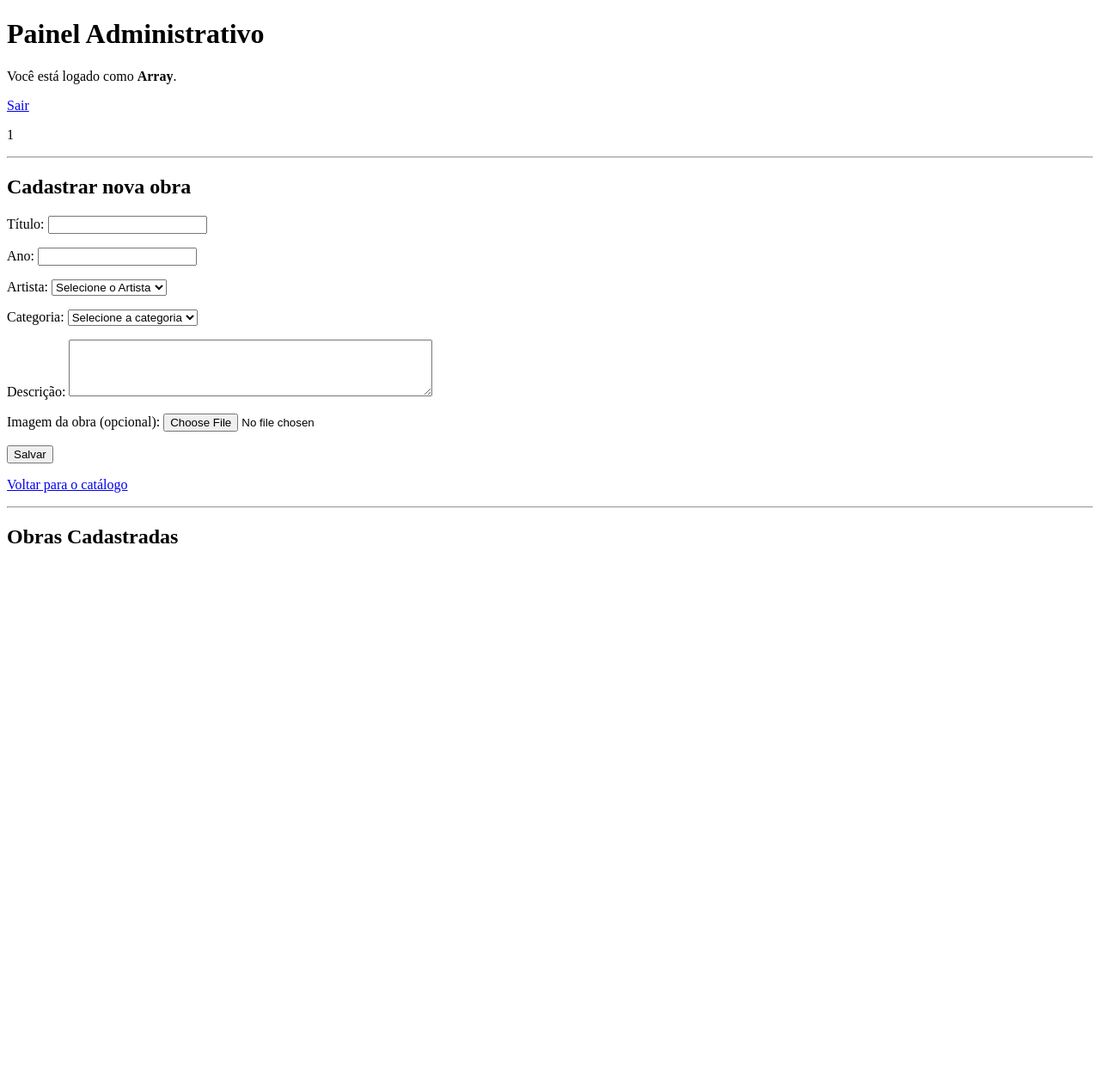
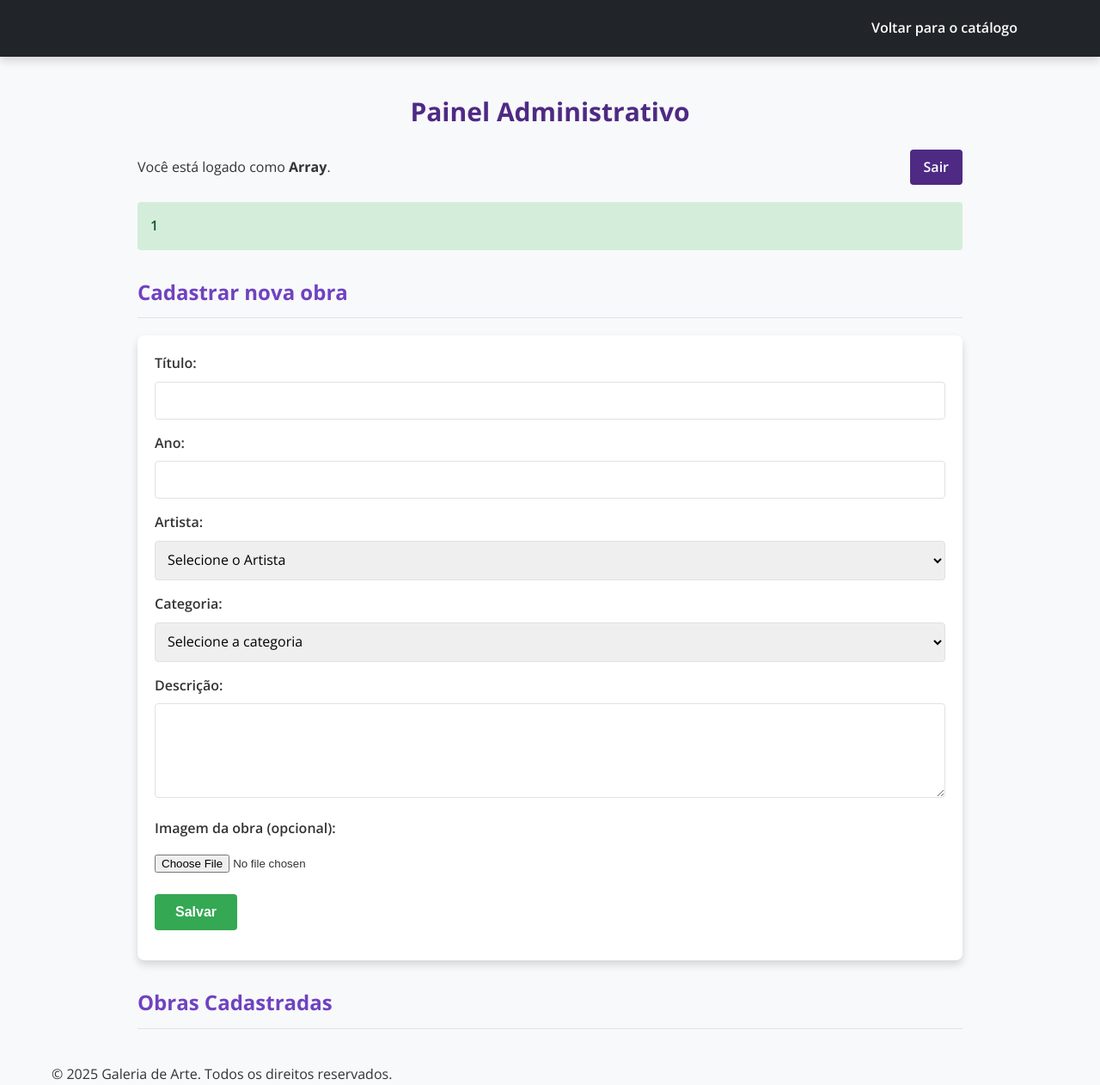
Before and after one commit to marcoantoniofranco/cascoCultural, a PHP site: page /protegido.php in a window 1280 px wide. Shown: the whole page at 86% size. Before the commit the page ends 632 px from the top, so only its background shows below. Run offline with PHP 8.4, Linux system fonts and the light colour scheme; the visitor is signed in with stand-in values (Sample User, id 1); data that the repository does not hold is empty.

Commit message:
feat: Melhoria do design

```diff
--- /dev/null
+++ b/src/assets/css/admin.css
@@ -0,0 +1,151 @@
+body {
+  background-color: var(--light-bg);
+  padding-bottom: 4rem;
+}
+
+.admin-container {
+  max-width: 100rem;
+  margin: 0 auto;
+  padding: 2rem;
+}
+
+h1 {
+  font-size: 3rem;
+  color: var(--primary-color);
+  margin: 2rem 0;
+  text-align: center;
+}
+
+h2 {
+  font-size: 2.4rem;
+  color: var(--secondary-color);
+  margin: 3rem 0 2rem;
+  border-bottom: 1px solid var(--border-color);
+  padding-bottom: 1rem;
+}
+
+.user-info {
+  display: flex;
+  justify-content: space-between;
+  align-items: center;
+  margin-bottom: 2rem;
+}
+
+.user-info a {
+  display: inline-block;
+  padding: 0.8rem 1.6rem;
+  background-color: var(--primary-color);
+  color: white;
+  border-radius: 0.4rem;
+  font-weight: 600;
+  transition: background-color 0.3s;
+}
+
+.user-info a:hover {
+  background-color: var(--secondary-color);
+}
+
+.message {
+  background-color: #d4edda;
+  color: #155724;
+  padding: 1.5rem;
+  margin: 2rem 0;
+  border-radius: 0.4rem;
+  font-weight: 600;
+}
+
+form {
+  background-color: white;
+  padding: 2rem;
+  border-radius: 0.8rem;
+  box-shadow: var(--shadow);
+  margin-bottom: 3rem;
+}
+
+form p {
+  margin-bottom: 1.5rem;
+}
+
+label {
+  display: block;
+  margin-bottom: 0.8rem;
+  font-weight: 600;
+  color: var(--text-color);
+}
+
+input[type="text"],
+textarea,
+select {
+  width: 100%;
+  padding: 1rem;
+  border: 1px solid var(--border-color);
+  border-radius: 0.4rem;
+  font-size: 1.6rem;
+  font-family: inherit;
+}
+
+input[type="file"] {
+  padding: 1rem 0;
+}
+
+button[type="submit"] {
+  background-color: var(--accent-color);
+  color: white;
+  border: none;
+  padding: 1.2rem 2.4rem;
+  border-radius: 0.4rem;
+  font-size: 1.6rem;
+  font-weight: 600;
+  cursor: pointer;
+  transition: background-color 0.3s;
+}
+
+button[type="submit"]:hover {
+  background-color: #2d9348;
+}
+
+.obra-cadastrada {
+  background-color: white;
+  padding: 2rem;
+  border-radius: 0.8rem;
+  box-shadow: var(--shadow);
+  margin-bottom: 2rem;
+}
+
+.obra-cadastrada h3 {
+  color: var(--primary-color);
+  margin-bottom: 1.5rem;
+  font-size: 2rem;
+}
+
+.obra-cadastrada p {
+  margin-bottom: 1rem;
+}
+
+.obra-cadastrada img {
+  max-height: 30rem;
+  width: auto;
+  margin: 1.5rem 0;
+  border-radius: 0.4rem;
+}
+
+.obra-cadastrada button[name="excluir"] {
+  background-color: #dc3545;
+  color: white;
+  border: none;
+  padding: 0.8rem 1.6rem;
+  border-radius: 0.4rem;
+  font-size: 1.4rem;
+  cursor: pointer;
+  transition: background-color 0.3s;
+}
+
+.obra-cadastrada button[name="excluir"]:hover {
+  background-color: #bd2130;
+}
+
+@media (max-width: 768px) {
+  form {
+    padding: 1.5rem;
+  }
+}
--- a/src/assets/css/reset.css
+++ b/src/assets/css/reset.css
@@ -1,9 +1,43 @@
+* {
+  margin: 0;
+  padding: 0;
+  box-sizing: border-box;
+}
+
 :root {
-    font-size: 62.5%;
+  font-size: 62.5%;
+  --primary-color: #4e2a84;
+  --secondary-color: #6f42c1;
+  --accent-color: #34a853;
+  --text-color: #333;
+  --light-bg: #f8f9fa;
+  --dark-bg: #212529;
+  --border-color: #dee2e6;
+  --shadow: 0 0.5rem 1rem rgba(0, 0, 0, 0.15);
+}
+
+html, body {
+  height: 100%;
 }
 
 body {
-    font-size: 1.4rem;
-    line-height: 1.6;
-    font-family: 'Arial', sans-serif;
+  font-size: 1.6rem;
+  line-height: 1.6;
+  font-family: 'Open Sans', 'Arial', sans-serif;
+  color: var(--text-color);
+  background-color: white;
 }
+
+a {
+  text-decoration: none;
+  color: var(--primary-color);
+}
+
+ul, ol {
+  list-style: none;
+}
+
+img {
+  max-width: 100%;
+  display: block;
+}
--- a/src/assets/css/style.css
+++ b/src/assets/css/style.css
@@ -1,27 +1,121 @@
+@import url('https://fonts.googleapis.com/css2?family=Open+Sans:wght@400;600;700&display=swap');
+
+.container {
+  width: 100%;
+  max-width: 120rem;
+  margin: 0 auto;
+  padding: 0 2rem;
+}
+
+header {
+  background-color: var(--dark-bg);
+  color: white;
+  padding: 2rem 0;
+  box-shadow: var(--shadow);
+  position: relative;
+  z-index: 10;
+}
+
+header nav {
+  display: flex;
+  justify-content: flex-end;
+  padding: 0 2rem;
+}
+
+header nav ul {
+  display: flex;
+  gap: 2rem;
+}
+
+header nav a {
+  color: white;
+  font-weight: 600;
+  transition: color 0.2s ease;
+  padding: 0.8rem 1.6rem;
+  border-radius: 0.4rem;
+}
+
+header nav a:hover {
+  color: var(--accent-color);
+  background-color: rgba(255, 255, 255, 0.1);
+}
+
+.page-title {
+  text-align: center;
+  margin: 3rem auto;
+  font-size: 3.6rem;
+  color: var(--primary-color);
+  font-weight: 700;
+}
+
 .obras-container {
   display: grid;
-    grid-template-columns: repeat(auto-fit, minmax(300px, 1fr));
-    gap: 2rem;
+  grid-template-columns: repeat(auto-fill, minmax(28rem, 1fr));
+  gap: 3rem;
   padding: 2rem;
-    max-width: 1200px;
-    margin: 0 auto;
+  max-width: 120rem;
+  margin: 0 auto 4rem;
 }
 
 .img_container {
   width: 100%;
   height: 30rem;
   overflow: hidden;
-    border-radius: 8px;
-    box-shadow: 0 2px 4px rgba(0,0,0,0.1);
+  border-radius: 0.8rem;
+  box-shadow: var(--shadow);
+  position: relative;
+  transition: transform 0.3s ease, box-shadow 0.3s ease;
+}
+
+.img_container:hover {
+  transform: translateY(-0.5rem);
+  box-shadow: 0 1rem 2rem rgba(0, 0, 0, 0.2);
 }
 
 .img_container img {
   width: 100%;
   height: 100%;
-    /* object-fit: cover; */
-    transition: transform 0.3s ease;
+  object-fit: cover;
+  transition: transform 0.5s ease;
 }
 
-.img_container img:hover {
+.img_container:hover img {
   transform: scale(1.05);
 }
+
+.img_container::after {
+  content: '';
+  position: absolute;
+  bottom: 0;
+  left: 0;
+  width: 100%;
+  height: 30%;
+  background: linear-gradient(to top, rgba(0, 0, 0, 0.7), transparent);
+  opacity: 0;
+  transition: opacity 0.3s ease;
+}
+
+.img_container:hover::after {
+  opacity: 1;
+}
+
+@media (max-width: 768px) {
+  .obras-container {
+    grid-template-columns: repeat(auto-fill, minmax(22rem, 1fr));
+    gap: 2rem;
+  }
+
+  .img_container {
+    height: 25rem;
+  }
+}
+
+@media (max-width: 480px) {
+  .obras-container {
+    grid-template-columns: 1fr;
+  }
+
+  header nav {
+    justify-content: center;
+  }
+}
--- a/src/protegido.php
+++ b/src/protegido.php
@@ -65,19 +65,33 @@ if (isset($_SESSION["mensagem"])) {
   <meta charset="UTF-8">
   <meta name="viewport" content="width=device-width, initial-scale=1.0">
   <title>Área Administrativa</title>
+  <link rel="stylesheet" href="./assets/css/reset.css">
+  <link rel="stylesheet" href="./assets/css/style.css">
+  <link rel="stylesheet" href="./assets/css/admin.css">
 </head>
 
 <body>
+  <header>
+    <div class="container">
+      <nav>
+        <ul>
+          <li><a href="index.php">Voltar para o catálogo</a></li>
+        </ul>
+      </nav>
+    </div>
+  </header>
+
+  <div class="admin-container">
     <h1>Painel Administrativo</h1>
 
+    <div class="user-info">
       <p>Você está logado como <strong><?php echo $_SESSION["usuario"]; ?></strong>.</p>
       <p><a href="logout.php">Sair</a></p>
+    </div>
 
     <?php if ($mensagem): ?>
-  <p><?= htmlspecialchars($mensagem) ?></p>
+    <div class="message"><?= htmlspecialchars($mensagem) ?></div>
     <?php endif; ?>
-
-  <hr>
 
     <h2>Cadastrar nova obra</h2>
     <form method="POST" enctype="multipart/form-data">
@@ -128,16 +142,11 @@ if (isset($_SESSION["mensagem"])) {
       </p>
     </form>
 
-  <p>
-    <a href="index.php">Voltar para o catálogo</a>
-  </p>
-
     <?php if (!empty($_SESSION["obras"])): ?>
-  <hr>
     <h2>Obras Cadastradas</h2>
 
     <?php foreach ($_SESSION["obras"] as $indice => $obra): ?>
-  <div>
+    <div class="obra-cadastrada">
       <h3><?= htmlspecialchars($obra["titulo"]) ?></h3>
       <p><strong>Artista:</strong> <?= htmlspecialchars($obra["artista"]) ?></p>
       <p><strong>Categoria:</strong> <?= htmlspecialchars($obra["categoria"]) ?></p>
@@ -155,6 +164,13 @@ if (isset($_SESSION["mensagem"])) {
     </div>
     <?php endforeach; ?>
     <?php endif; ?>
+  </div>
+
+  <footer>
+    <div class="container">
+      <p>&copy; <?= date('Y') ?> Galeria de Arte. Todos os direitos reservados.</p>
+    </div>
+  </footer>
 </body>
 
 </html>
```
Also changed, not shown: src/assets/css/detalhe.css (added, +103 -0 lines), src/assets/css/login.css (added, +96 -0 lines), src/detalhe.php (+9 -1 lines), src/index.php (+14 -1 lines), src/login.php (+14 -3 lines), src/assets/img/uploads/1744492560_2b7ba0233a9cc3bd08a3ee6fc3f170c0.jpg (added). Lines whose indentation alone changed are shown as unchanged.
